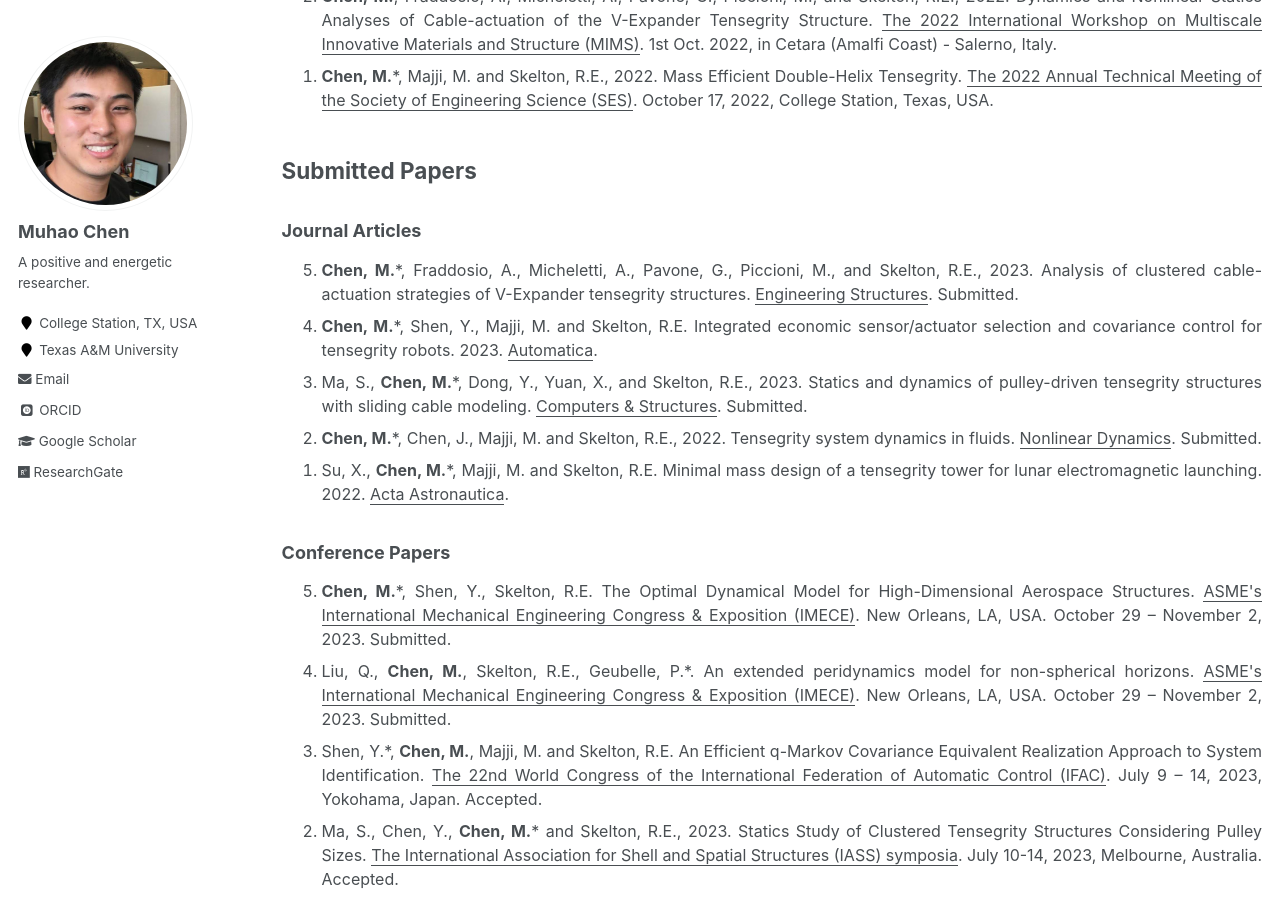
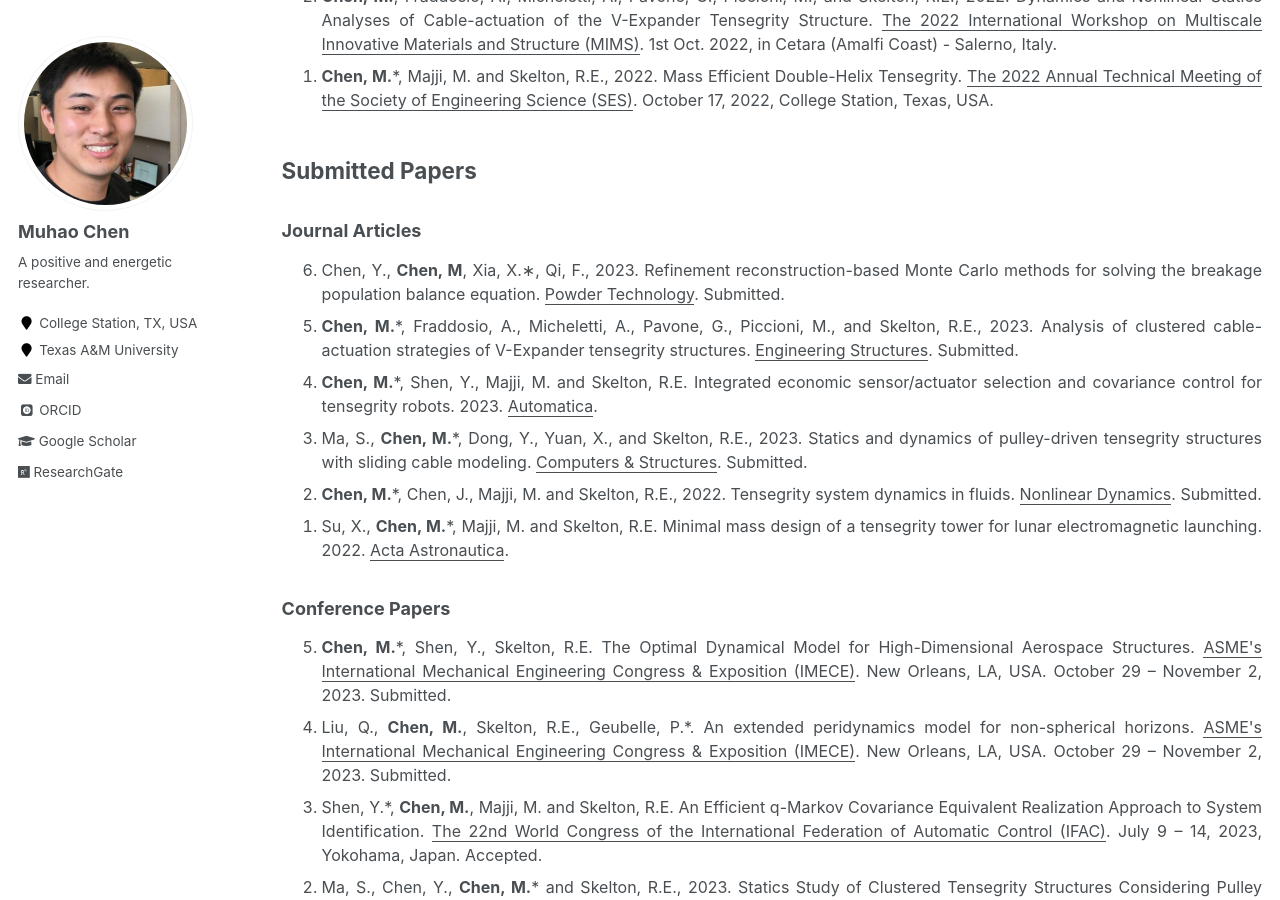
Before and after one commit to Muhao-Chen/muhao-chen.github.io, a Jekyll site: the page built from _pages/publication.md, in a window 1280 px wide and 900 px high, scrolled down 2402 px. Built offline with Jekyll 4.4.1, drawn with Linux system fonts in a browser that asks for light colours; some web fonts are replaced.

Commit message:
Update publication.md

```diff
--- a/_pages/publication.md
+++ b/_pages/publication.md
@@ -67,6 +67,7 @@ toc: true
 ### Journal Articles
 <font size=3>
 <ol reversed>
+<li> Chen, Y., <strong>Chen, M</strong>, Xia, X.∗, Qi, F., 2023. Refinement reconstruction-based Monte Carlo methods for solving the breakage population balance equation. <u>Powder Technology</u>. Submitted. </li>
 <li> <strong>Chen, M.</strong>*, Fraddosio, A., Micheletti, A., Pavone, G., Piccioni, M., and Skelton, R.E., 2023. Analysis of clustered cable-actuation strategies of V-Expander tensegrity structures. <u>Engineering Structures</u>. Submitted. </li>
 <li> <strong>Chen, M.</strong>*, Shen, Y., Majji, M. and Skelton, R.E. Integrated economic sensor/actuator selection and covariance control for tensegrity robots. 2023. <u>Automatica</u>. </li>
 <li> Ma, S., <strong>Chen, M.</strong>*, Dong, Y., Yuan, X., and Skelton, R.E., 2023. Statics and dynamics of pulley-driven tensegrity structures with sliding cable modeling. <u>Computers & Structures</u>. Submitted. </li>
```
